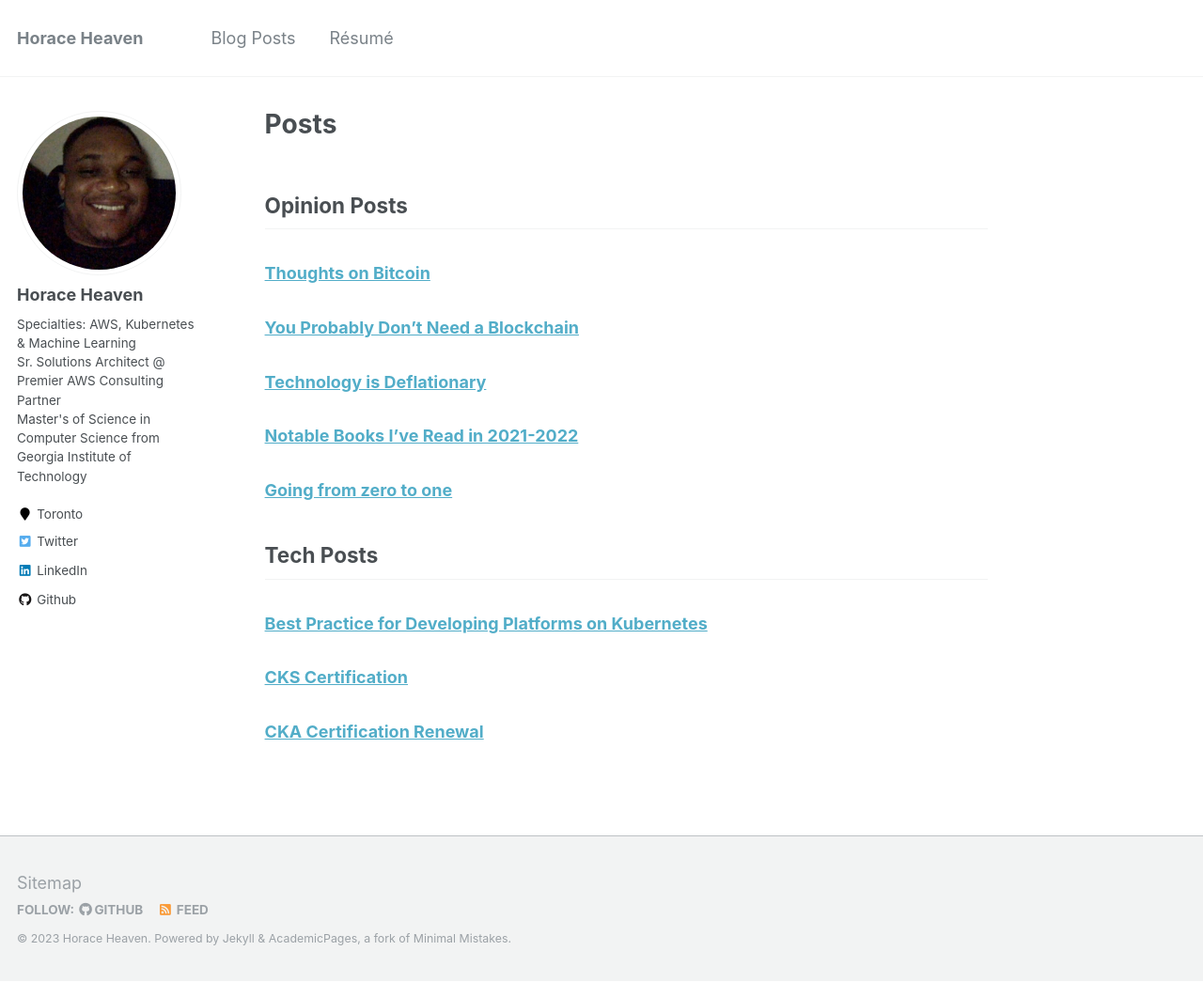
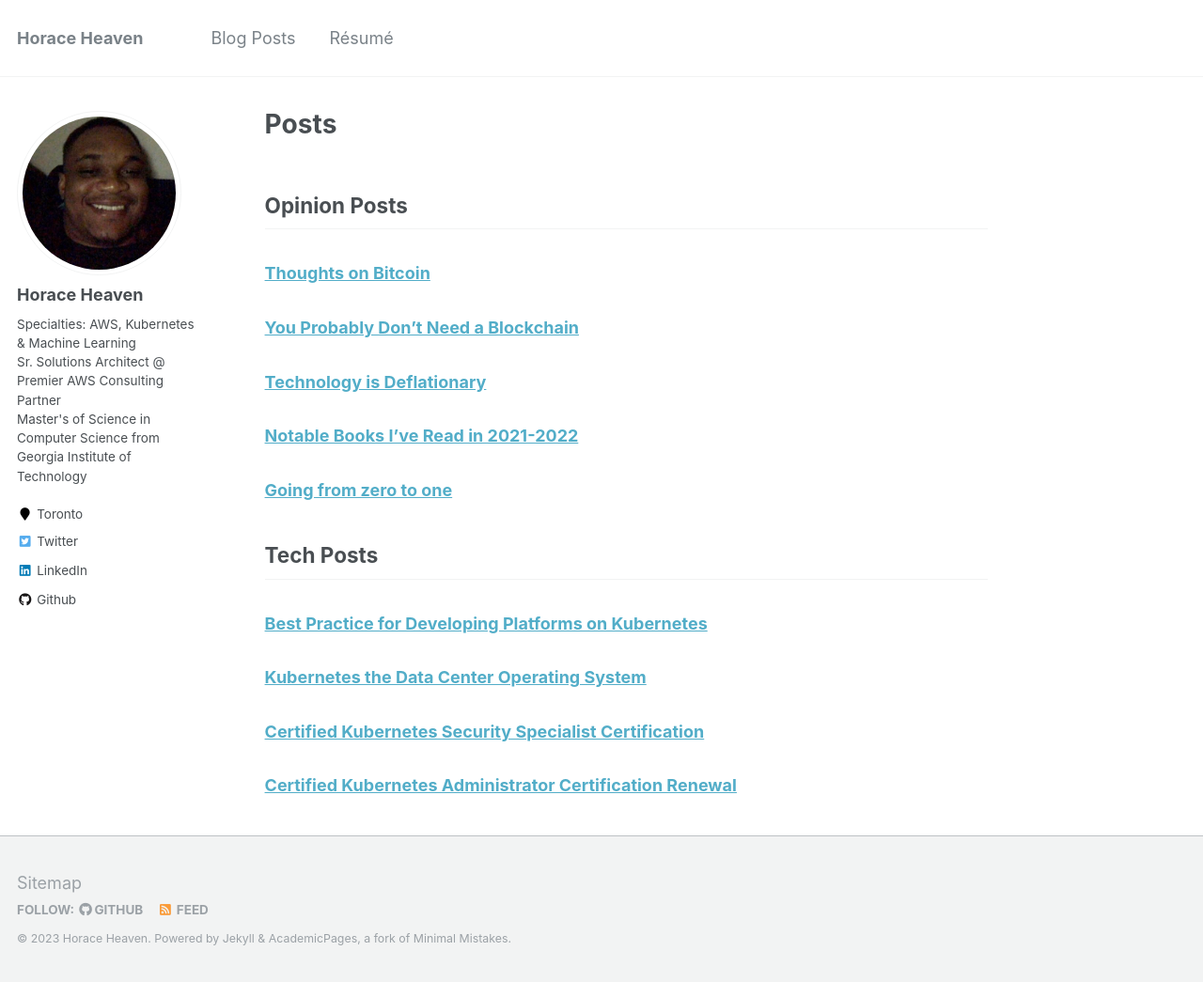
Before and after one commit to horaceheaven/horaceheaven.github.io, a Jekyll site: the page built from _pages/about.md, in a window 1280 px wide and 1045 px high. Shown: the whole window at 94% size. Built offline with Jekyll 4.4.1, drawn with Linux system fonts in a browser that asks for light colours.

Commit message:
Update doc

```diff
--- a/_pages/about.md
+++ b/_pages/about.md
@@ -24,6 +24,8 @@ redirect_from:
 
 ### [Best Practice for Developing Platforms on Kubernetes](/publications/kubernetes-best-practices)
 
-### [CKS Certification](/publications/cks-certification)
+### [Kubernetes the Data Center Operating System](/publications/kubernetes-the-data-center-operating-system)
 
-### [CKA Certification Renewal](/publications/cka-certification-renewal)
+### [Certified Kubernetes Security Specialist Certification](/publications/cks-certification)
+
+### [Certified Kubernetes Administrator Certification Renewal](/publications/cka-certification-renewal)
```
Also changed, not shown: _publications/kubernetes-the-data-center-operating-system.md (added, +13 -0 lines).
